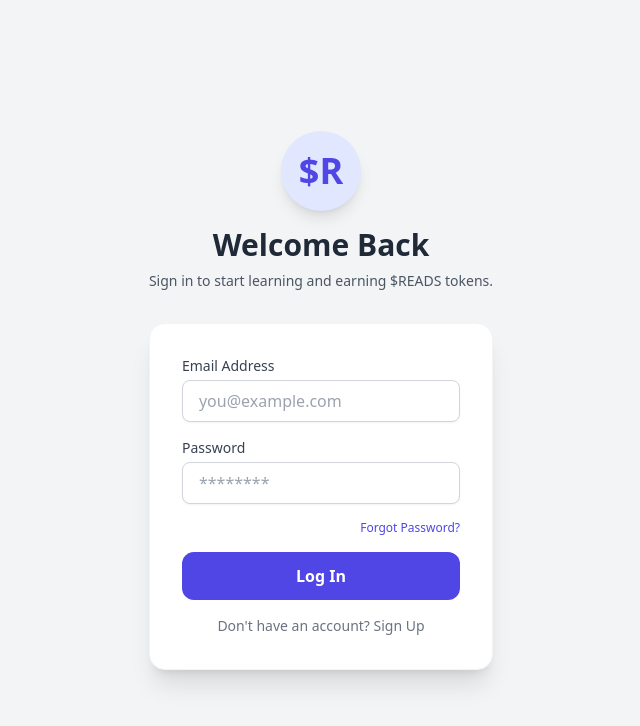
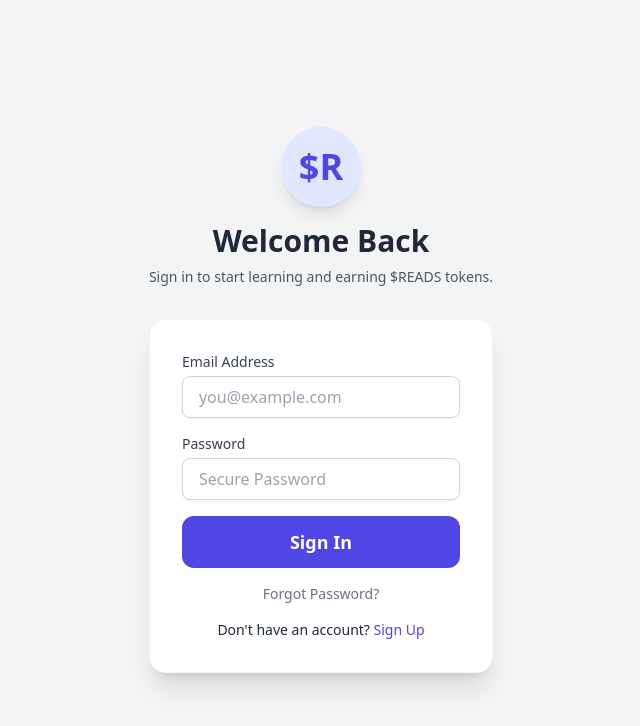
Before and after one commit to Great2008/reads, a React (Vite) app: page / in a window 1280 px wide. Shown: the top 726 px of the page, without its empty margins (319-959 px from the left). Built offline with nearby package versions, Linux system fonts and the light colour scheme.

Commit message:
Update AuthModule.jsx

```diff
--- a/src/modules/auth/AuthModule.jsx
+++ b/src/modules/auth/AuthModule.jsx
@@ -19,28 +19,33 @@ const InputField = ({ label, type, name, value, onChange, placeholder, required
     </div>
 );
 
-// --- 1. Signup Form ---
+// ----------------------------------------------------
+// --- 1. Signup Form (Updated with Error Handling) ---
+// ----------------------------------------------------
 const SignupForm = ({ onLoginSuccess, onNavigate }) => {
     const [formData, setFormData] = useState({ name: '', email: '', password: '' });
     const [isLoading, setIsLoading] = useState(false);
+    const [errorMessage, setErrorMessage] = useState(''); // NEW: Error state
 
     const handleChange = (e) => {
         setFormData({ ...formData, [e.target.name]: e.target.value });
+        if (errorMessage) setErrorMessage(''); // Clear error on new input
     };
 
     const handleSubmit = async (e) => {
         e.preventDefault();
         setIsLoading(true);
+        setErrorMessage(''); // Reset error before submission
 
         try {
-            // This calls the API, which now handles error alerting
             await api.auth.signup(formData.name, formData.email, formData.password);
 
-            // --- CRITICAL SUCCESS STATE ---
             onLoginSuccess();
-            // -----------------------------
         } catch (error) {
-            console.error(error);
+            console.error("Signup failed:", error);
+            // CATCH ERROR AND SET MESSAGE
+            const message = error.message || "An unexpected signup error occurred. Please try again.";
+            setErrorMessage(message);
         } finally {
             setIsLoading(false);
         }
@@ -48,6 +53,13 @@ const SignupForm = ({ onLoginSuccess, onNavigate }) => {
 
     return (
         <form onSubmit={handleSubmit} className="space-y-4">
+            {/* Display Error Message */}
+            {errorMessage && (
+                <div className="p-3 bg-red-100 dark:bg-red-900 border border-red-400 rounded-lg text-red-700 dark:text-red-300 text-sm">
+                    {errorMessage}
+                </div>
+            )}
+
             <InputField
                 label="Full Name"
                 type="text"
@@ -70,51 +82,77 @@ const SignupForm = ({ onLoginSuccess, onNavigate }) => {
                 name="password"
                 value={formData.password}
                 onChange={handleChange}
-                placeholder="********"
+                placeholder="Secure Password"
             />
+
             <button
                 type="submit"
                 disabled={isLoading}
-                className="w-full py-3 mt-4 rounded-xl bg-indigo-600 text-white font-bold hover:bg-indigo-700 transition-colors disabled:opacity-50"
+                className={`w-full px-4 py-3 text-lg font-semibold rounded-xl transition-colors ${
+                    isLoading
+                        ? 'bg-indigo-400 cursor-not-allowed'
+                        : 'bg-indigo-600 hover:bg-indigo-700'
+                } text-white`}
             >
                 {isLoading ? 'Creating Account...' : 'Sign Up'}
             </button>
-            <button
-                type="button"
-                onClick={() => onNavigate('login')}
-                className="w-full text-sm text-gray-500 hover:underline mt-4"
-            >
-                Already have an account? Log In
-            </button>
+            <p className="text-center text-sm">
+                Already have an account?{' '}
+                <a
+                    href="#"
+                    onClick={() => onNavigate('auth', 'login')}
+                    className="text-indigo-600 dark:text-indigo-400 hover:underline font-medium"
+                >
+                    Sign In
+                </a>
+            </p>
         </form>
     );
 };
 
-// --- 2. Login Form ---
+// ----------------------------------------------------
+// --- 2. Login Form (ADDED/FIXED) ---
+// ----------------------------------------------------
 const LoginForm = ({ onLoginSuccess, onNavigate }) => {
     const [formData, setFormData] = useState({ email: '', password: '' });
     const [isLoading, setIsLoading] = useState(false);
+    const [errorMessage, setErrorMessage] = useState(''); // NEW: Error state
 
     const handleChange = (e) => {
         setFormData({ ...formData, [e.target.name]: e.target.value });
+        if (errorMessage) setErrorMessage(''); // Clear error on new input
     };
 
     const handleSubmit = async (e) => {
         e.preventDefault();
         setIsLoading(true);
+        setErrorMessage(''); // Reset error before submission
 
         try {
             await api.auth.login(formData.email, formData.password);
             onLoginSuccess();
         } catch (error) {
-            console.error(error);
+            console.error("Login failed:", error);
+
+            // CATCH ERROR AND SET MESSAGE
+            // This is where the backend's "Incorrect username or password" detail will be caught
+            const message = error.message || "An unexpected login error occurred. Please try again.";
+            setErrorMessage(message);
         } finally {
+            // CRITICAL FIX: Ensure loading state is always turned off, even on error
             setIsLoading(false);
         }
     };
 
     return (
         <form onSubmit={handleSubmit} className="space-y-4">
+            {/* Display Error Message */}
+            {errorMessage && (
+                <div className="p-3 bg-red-100 dark:bg-red-900 border border-red-400 rounded-lg text-red-700 dark:text-red-300 text-sm">
+                    {errorMessage}
+                </div>
+            )}
+
             <InputField
                 label="Email Address"
                 type="email"
@@ -129,69 +167,67 @@ const LoginForm = ({ onLoginSuccess, onNavigate }) => {
                 name="password"
                 value={formData.password}
                 onChange={handleChange}
-                placeholder="********"
+                placeholder="Secure Password"
             />
-            <div className="flex justify-end">
-                 <button
-                    type="button"
-                    onClick={() => onNavigate('forgot-password')}
-                    className="text-xs text-indigo-600 hover:text-indigo-700"
-                >
-                    Forgot Password?
-                </button>
-            </div>
+
             <button
                 type="submit"
                 disabled={isLoading}
-                className="w-full py-3 mt-4 rounded-xl bg-indigo-600 text-white font-bold hover:bg-indigo-700 transition-colors disabled:opacity-50"
+                className={`w-full px-4 py-3 text-lg font-semibold rounded-xl transition-colors ${
+                    isLoading
+                        ? 'bg-indigo-400 cursor-not-allowed'
+                        : 'bg-indigo-600 hover:bg-indigo-700'
+                } text-white`}
             >
-                {isLoading ? 'Signing In...' : 'Log In'}
+                {/* Display correct loading text */}
+                {isLoading ? 'Signing In...' : 'Sign In'}
             </button>
-            <button
-                type="button"
-                onClick={() => onNavigate('signup')}
-                className="w-full text-sm text-gray-500 hover:underline mt-4"
-            >
-                Don't have an account? Sign Up
-            </button>
+
+            <p className="text-center text-sm">
+                <a
+                    href="#"
+                    onClick={() => onNavigate('auth', 'forgot-password')}
+                    className="text-gray-500 hover:text-indigo-600 dark:text-gray-400 hover:underline font-medium"
+                >
+                    Forgot Password?
+                </a>
+            </p>
+            <p className="text-center text-sm">
+                Don't have an account?{' '}
+                <a
+                    href="#"
+                    onClick={() => onNavigate('auth', 'signup')}
+                    className="text-indigo-600 dark:text-indigo-400 hover:underline font-medium"
+                >
+                    Sign Up
+                </a>
+            </p>
         </form>
     );
 };
 
-// --- 3. Forgot Password Form (Stub) ---
+// ----------------------------------------------------
+// --- 3. Forgot Password Form (Placeholder) ---
+// ----------------------------------------------------
 const ForgotPasswordForm = ({ onNavigate }) => (
-    <div className="space-y-4">
-        <p className="text-sm text-gray-600 dark:text-gray-400">
-            Enter your email address and we will send you a link to reset your password.
+    <div className="space-y-4 text-center">
+        <p className='text-gray-600 dark:text-gray-400'>
+            This feature is not yet available. Please contact support to reset your password.
         </p>
-        <InputField
-            label="Email Address"
-            type="email"
-            name="email"
-            placeholder="you@example.com"
-            onChange={() => {}}
-            value=""
-        />
         <button
-            type="button"
-            className="w-full py-3 mt-4 rounded-xl bg-indigo-600 text-white font-bold hover:bg-indigo-700 transition-colors"
+            onClick={() => onNavigate('auth', 'login')}
+            className="w-full px-4 py-3 bg-indigo-600 text-white rounded-xl hover:bg-indigo-700 transition font-semibold"
         >
-            Reset Password
+            Back to Sign In
         </button>
-        <div className="text-center pt-2">
-            <button
-                type="button"
-                onClick={() => onNavigate('login')}
-                className="text-xs text-gray-500 hover:underline"
-            >
-                Back to Login
-            </button>
-        </div>
     </div>
 );
 
 
-// --- Main Auth Module Component ---
+// ===================================================================
+// --- MAIN AuthModule COMPONENT ---
+// ===================================================================
+
 export default function AuthModule({ view, onLoginSuccess, onNavigate }) {
 
     let content;
@@ -208,6 +244,7 @@ export default function AuthModule({ view, onLoginSuccess, onNavigate }) {
             break;
         case 'login':
         default:
+            // Ensure 'login' is used for the default case
             content = <LoginForm onLoginSuccess={onLoginSuccess} onNavigate={onNavigate} />;
             title = 'Welcome Back';
             break;
```
